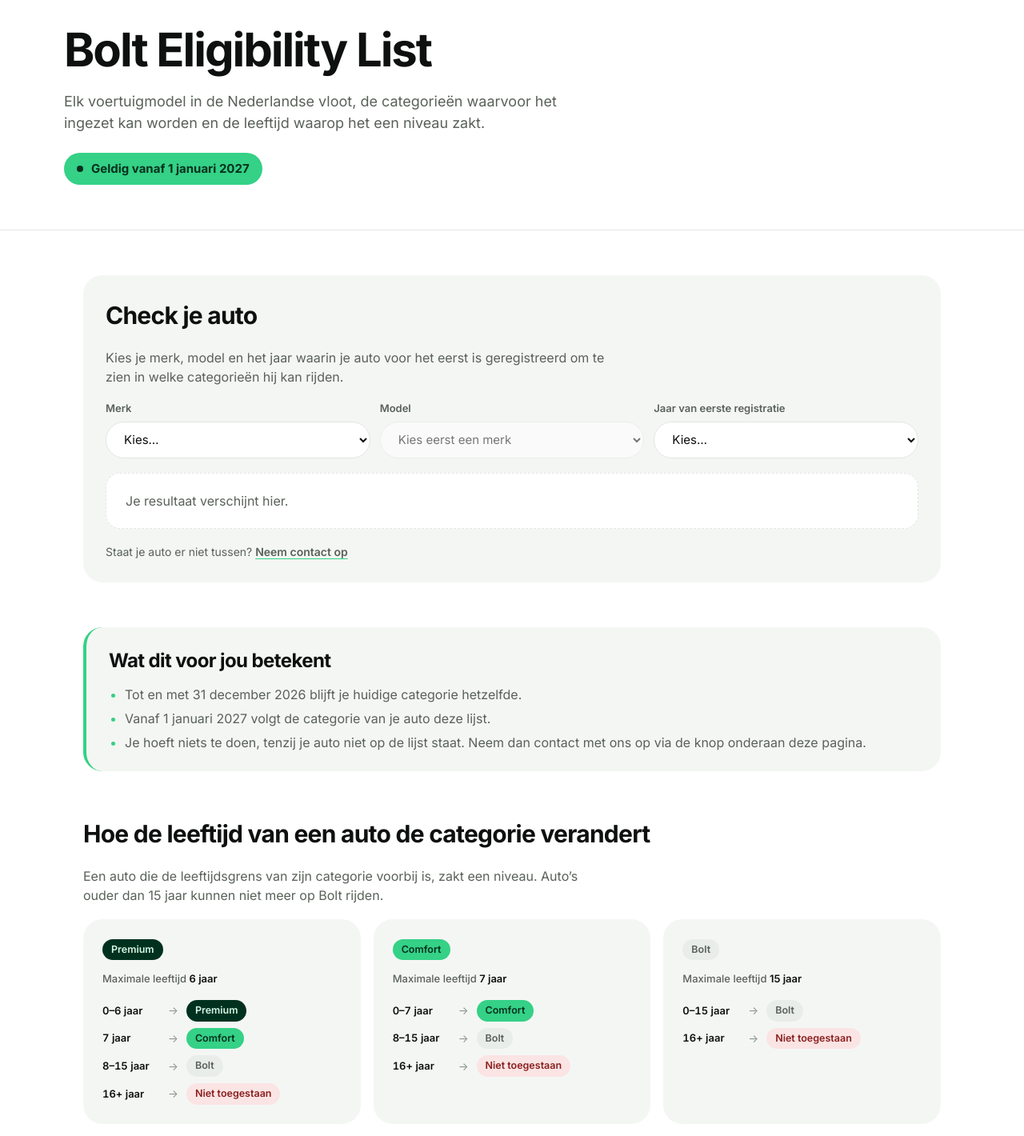
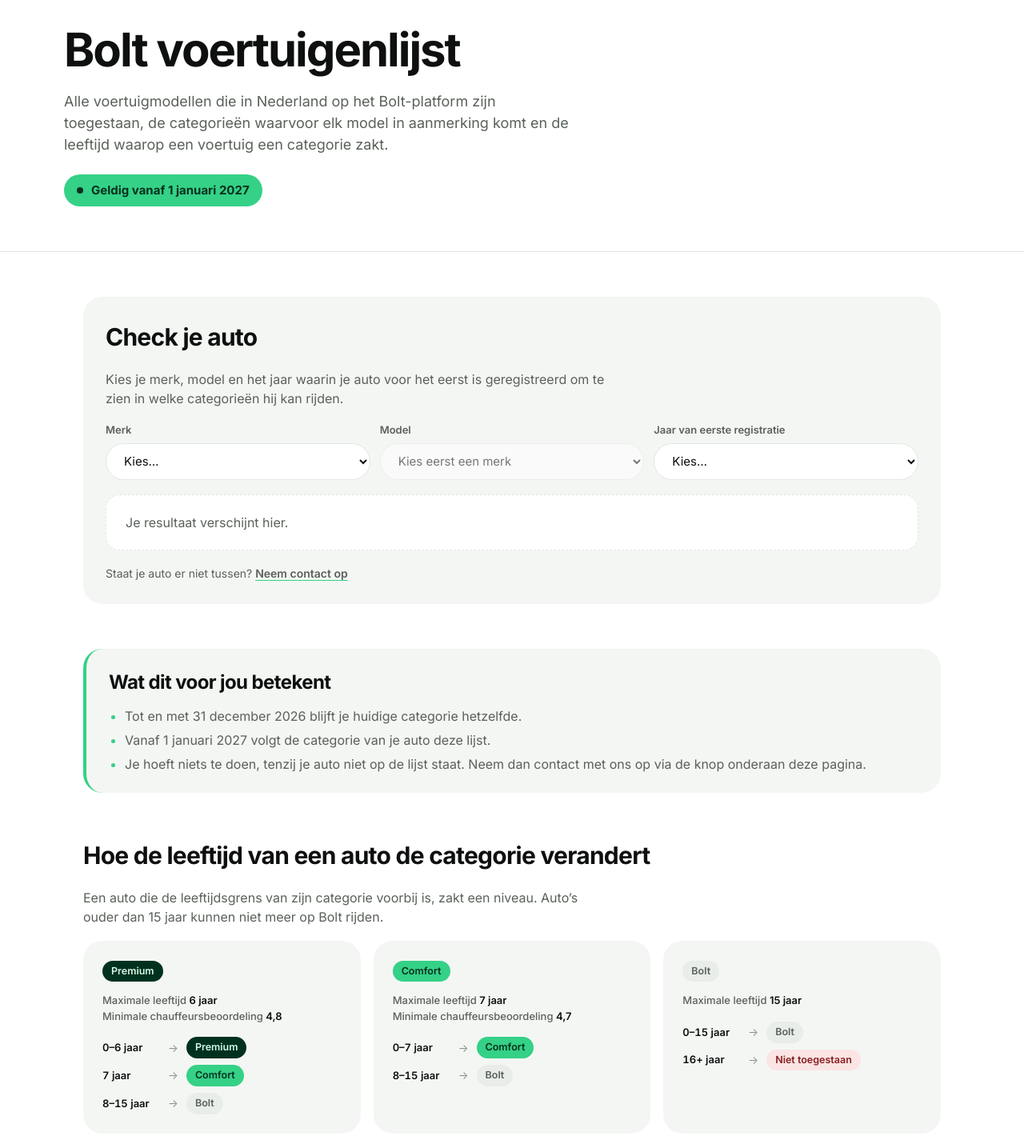
Before and after one commit to bolt-nl/Bolt-vehicles, a plain HTML site: page index.html in a window 1280 px wide. Shown: the part 71-1491 px from the top of the page at 80% size. Drawn offline with Linux system fonts and the light colour scheme.

Commit message:
index.html

```diff
--- a/index.html
+++ b/index.html
@@ -3,8 +3,8 @@
 <head>
 <meta charset="utf-8">
 <meta name="viewport" content="width=device-width,initial-scale=1">
-<meta name="description" content="Bolt Netherlands vehicle eligibility list: which categories each car model can be used for, effective 1 January 2027.">
-<title>Bolt Eligibility List</title>
+<meta name="description" content="Bolt Vehicle List for the Netherlands: which categories each car model can be used for, effective 1 January 2027.">
+<title>Bolt voertuigenlijst</title>
 <link rel="preconnect" href="https://fonts.googleapis.com">
 <link rel="preconnect" href="https://fonts.gstatic.com" crossorigin>
 <link rel="stylesheet" href="https://fonts.googleapis.com/css2?family=Inter:wght@400;500;600;700&display=swap">
@@ -24,9 +24,9 @@
   --ink-3:#8B938C;
   --green:#34D186;
   --on-green:#06301E;
-  --hero-bg:#0D100E;
-  --hero-ink:#FFFFFF;
-  --hero-ink-2:#A8B2AB;
+  --hero-bg:#E6F8EF;
+  --hero-ink:#0D100E;
+  --hero-ink-2:#3F5A4C;
   --hero-line:rgba(255,255,255,.18);
   --std-fg:#596159; --std-bg:#E9EDEA;
   --cmf-fg:#06301E; --cmf-bg:#34D186;
@@ -180,7 +180,7 @@ mark{background:rgba(52,209,134,.3);color:inherit;border-radius:3px;padding:0 1p
 .field{display:flex;flex-direction:column;gap:6px;font-size:13px;font-weight:600;color:var(--ink-2)}
 .field select{width:100%;background:var(--bg);border:1px solid var(--line)}
 .field select:disabled{opacity:.55;cursor:not-allowed}
-.chk-result{background:var(--hero-bg);color:var(--hero-ink);border-radius:18px;padding:22px 24px;display:flex;flex-direction:column;gap:10px}
+.chk-result{background:var(--hero-bg);color:var(--hero-ink);border:1px solid #BFEBD4;border-radius:18px;padding:22px 24px;display:flex;flex-direction:column;gap:10px}
 .chk-result.waiting{background:var(--bg);color:var(--ink-2);border:1px dashed var(--line)}
 .chk-result .res-label{font-size:13px;font-weight:600;color:var(--hero-ink-2)}
 .chk-result .tags{justify-content:flex-start}
@@ -253,21 +253,19 @@ footer{background:var(--surface);padding:40px 24px 56px}
     <div class="rules">
       <div class="rule">
         <div><span class="tag premium">Premium</span></div>
-        <p class="cap"><span data-i18n="maxAge"></span> <b data-i18n="sixYears"></b></p>
+        <p class="cap"><span data-i18n="maxAge"></span> <b data-i18n="sixYears"></b><br><span data-i18n="minRating"></span> <b data-i18n="rating48"></b></p>
         <div class="chain">
           <div class="step"><span class="age" data-i18n="age06"></span><span class="to">&rarr;</span><span class="tag premium">Premium</span></div>
           <div class="step"><span class="age" data-i18n="age7"></span><span class="to">&rarr;</span><span class="tag comfort">Comfort</span></div>
           <div class="step"><span class="age" data-i18n="age815"></span><span class="to">&rarr;</span><span class="tag standard">Bolt</span></div>
-          <div class="step"><span class="age" data-i18n="age16"></span><span class="to">&rarr;</span><span class="tag none" data-i18n="notEligible"></span></div>
         </div>
       </div>
       <div class="rule">
         <div><span class="tag comfort">Comfort</span></div>
-        <p class="cap"><span data-i18n="maxAge"></span> <b data-i18n="sevenYears"></b></p>
+        <p class="cap"><span data-i18n="maxAge"></span> <b data-i18n="sevenYears"></b><br><span data-i18n="minRating"></span> <b data-i18n="rating47"></b></p>
         <div class="chain">
           <div class="step"><span class="age" data-i18n="age07"></span><span class="to">&rarr;</span><span class="tag comfort">Comfort</span></div>
           <div class="step"><span class="age" data-i18n="age815"></span><span class="to">&rarr;</span><span class="tag standard">Bolt</span></div>
-          <div class="step"><span class="age" data-i18n="age16"></span><span class="to">&rarr;</span><span class="tag none" data-i18n="notEligible"></span></div>
         </div>
       </div>
       <div class="rule">
@@ -340,13 +338,15 @@ const I18N = {
     resAge: (a, y) => 'Based on a car age of ' + a + (a === 1 ? ' year' : ' years') + ' in ' + y + '.',
     resStep: (from, to) => 'This model qualifies for ' + from + ', but at this age it moves to ' + to + '.',
     chkMissing: "Can't find your car?", chkMissingLink: 'Contact us',
-    h1: 'Bolt Eligibility List',
-    intro: 'Every vehicle model in the Dutch fleet, the categories it can be used for, and the age at which it steps down a tier.',
+    h1: 'Bolt Vehicle List',
+    intro: 'All vehicle models eligible on the Bolt platform in the Netherlands, the categories each qualifies for, and the vehicle age at which it moves down a category.',
     rulesTitle: 'How vehicle age changes the category',
     rulesLede: "A car that ages past its category's limit moves down a tier. Cars older than 15 years can no longer drive on Bolt.",
     maxAge: 'Maximum age', sixYears: '6 years', sevenYears: '7 years',
     age06: '0–6 yrs', age07: '0–7 yrs', age7: '7 yrs', age815: '8–15 yrs', age015: '0–15 yrs', age16: '16+ yrs',
     fifteenYears: '15 years', notEligible: 'Not eligible',
+    minRating: 'Minimum driver rating', rating47: '4.7', rating48: '4.8',
+    resRating: (c, r) => c + ' also needs a minimum driver rating of ' + r + '.',
     resNone: 'Your car can no longer drive on Bolt',
     resNoneNote: 'Cars older than 15 years are not eligible for any category.',
     listTitle: 'Models by brand',
@@ -363,7 +363,7 @@ const I18N = {
     contactTitle: "Couldn't find your vehicle here?",
     contactText: 'Email Bolt Netherlands Driver Support with your car’s make, model and year, or reach us through Support in the Bolt Driver app.',
     contactBtn: 'Contact us',
-    supportUrl: 'mailto:netherlands@bolt.eu?subject=' + encodeURIComponent('Vehicle not on the Eligibility List'),
+    supportUrl: 'mailto:netherlands@bolt.eu?subject=' + encodeURIComponent('Vehicle not on the Bolt Vehicle List'),
     count: (m, b) => m + (m === 1 ? ' model' : ' models') + ' · ' + b + (b === 1 ? ' brand' : ' brands'),
     brandCount: n => n + (n === 1 ? ' model' : ' models'),
   },
@@ -379,13 +379,15 @@ const I18N = {
     resAge: (a, y) => 'Op basis van een leeftijd van ' + a + ' jaar in ' + y + '.',
     resStep: (from, to) => 'Dit model valt onder ' + from + ', maar door de leeftijd gaat het naar ' + to + '.',
     chkMissing: 'Staat je auto er niet tussen?', chkMissingLink: 'Neem contact op',
-    h1: 'Bolt Eligibility List',
-    intro: 'Elk voertuigmodel in de Nederlandse vloot, de categorieën waarvoor het ingezet kan worden en de leeftijd waarop het een niveau zakt.',
+    h1: 'Bolt voertuigenlijst',
+    intro: 'Alle voertuigmodellen die in Nederland op het Bolt-platform zijn toegestaan, de categorieën waarvoor elk model in aanmerking komt en de leeftijd waarop een voertuig een categorie zakt.',
     rulesTitle: 'Hoe de leeftijd van een auto de categorie verandert',
     rulesLede: 'Een auto die de leeftijdsgrens van zijn categorie voorbij is, zakt een niveau. Auto’s ouder dan 15 jaar kunnen niet meer op Bolt rijden.',
     maxAge: 'Maximale leeftijd', sixYears: '6 jaar', sevenYears: '7 jaar',
     age06: '0–6 jaar', age07: '0–7 jaar', age7: '7 jaar', age815: '8–15 jaar', age015: '0–15 jaar', age16: '16+ jaar',
     fifteenYears: '15 jaar', notEligible: 'Niet toegestaan',
+    minRating: 'Minimale chauffeursbeoordeling', rating47: '4,7', rating48: '4,8',
+    resRating: (c, r) => 'Voor ' + c + ' heb je ook een minimale chauffeursbeoordeling van ' + r + ' nodig.',
     resNone: 'Je auto kan niet meer op Bolt rijden',
     resNoneNote: 'Auto’s ouder dan 15 jaar komen voor geen enkele categorie in aanmerking.',
     listTitle: 'Modellen per merk',
@@ -402,7 +404,7 @@ const I18N = {
     contactTitle: 'Staat jouw auto er niet tussen?',
     contactText: 'Mail Bolt Nederland Chauffeurssupport met het merk, model en bouwjaar van je auto, of neem contact op via Support in de Bolt Driver-app.',
     contactBtn: 'Neem contact op',
-    supportUrl: 'mailto:netherlands@bolt.eu?subject=' + encodeURIComponent('Voertuig staat niet op de Eligibility List'),
+    supportUrl: 'mailto:netherlands@bolt.eu?subject=' + encodeURIComponent('Voertuig staat niet op de Bolt voertuigenlijst'),
     count: (m, b) => m + (m === 1 ? ' model' : ' modellen') + ' · ' + b + (b === 1 ? ' merk' : ' merken'),
     brandCount: n => n + (n === 1 ? ' model' : ' modellen'),
   }
@@ -446,6 +448,7 @@ function highlight(name, q){
 function applyStatic(){
   const d = t();
   document.documentElement.lang = lang;
+  document.title = d.h1;
   document.querySelectorAll('[data-i18n]').forEach(el => {
     const v = d[el.dataset.i18n];
     if (typeof v === 'string') el.textContent = v;
@@ -566,6 +569,8 @@ function renderChecker(){
     + '<span class="tags">' + TIERS.slice(0, level).map(k => '<span class="tag ' + k + '">' + LABEL[k] + '</span>').join('') + '</span>'
     + '<span class="res-high">' + esc(d.resHigh(LABEL[top])) + '</span>'
     + '<p class="res-note">' + esc(d.resAge(age, REF_YEAR)) + '</p>';
+  if (top === 'premium') html += '<p class="res-note">' + esc(d.resRating('Premium', d.rating48)) + '</p>';
+  else if (top === 'comfort') html += '<p class="res-note">' + esc(d.resRating('Comfort', d.rating47)) + '</p>';
   if (level < ORDER[car.c]) html += '<p class="res-note">' + esc(d.resStep(LABEL[car.c], LABEL[top])) + '</p>';
   box.className = 'chk-result';
   box.innerHTML = html;
```
